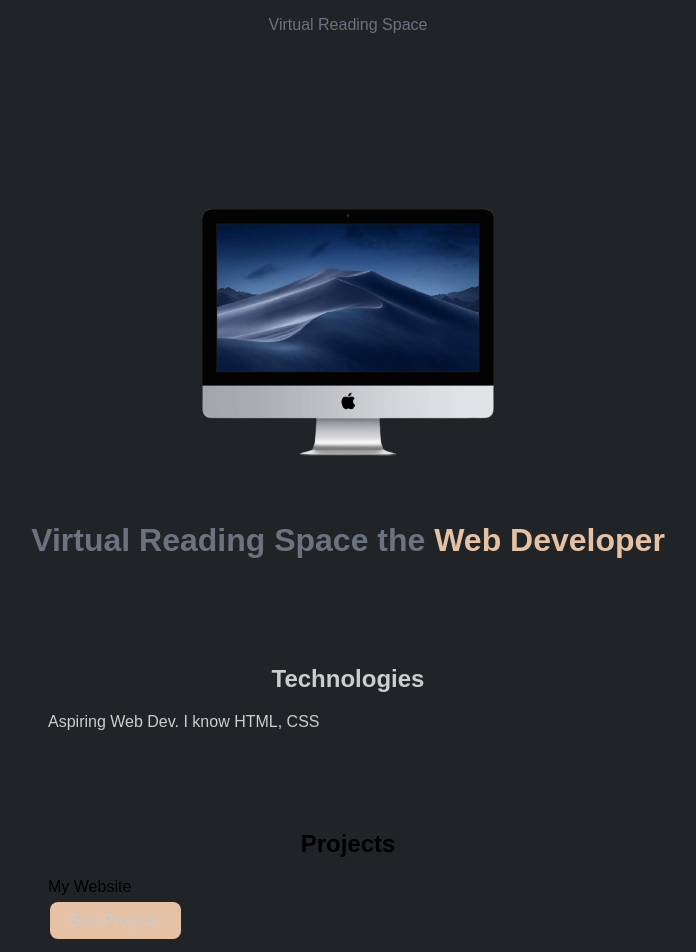
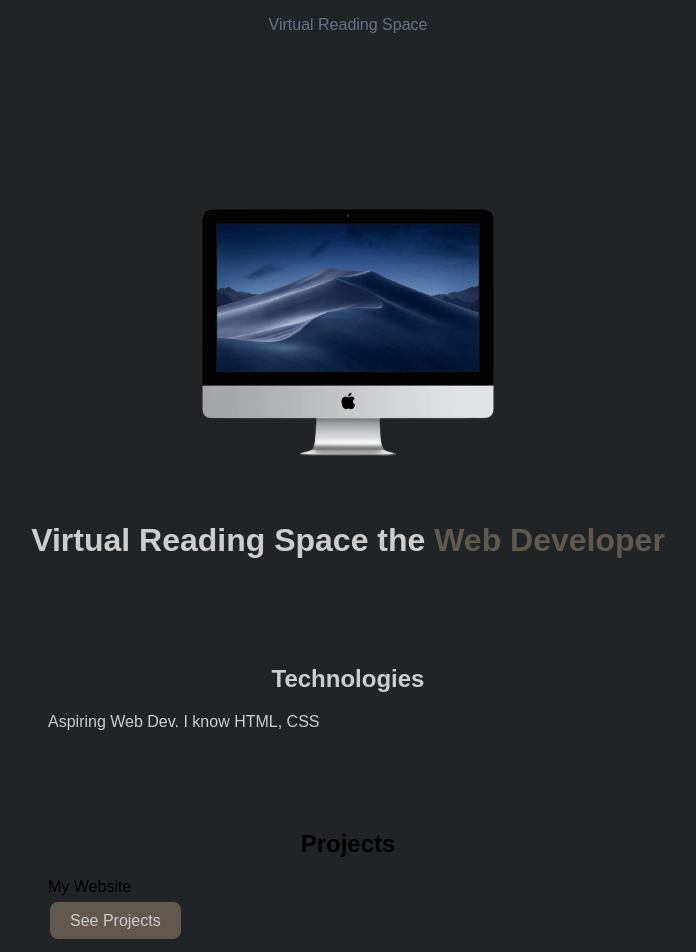
Before and after one commit to pronoyb07/VRS, a plain HTML site: page index.html in a window 1280 px wide. Shown: the top 952 px of the page, without its empty margins (292-988 px from the left). Drawn offline with Linux system fonts and the light colour scheme.

Commit message:
SM aur nai karra mai!

```diff
--- a/style.css
+++ b/style.css
@@ -1,8 +1,7 @@
 @import url('https://fonts.googleapis.com/css2?family=Montserrat:wght@700&display=swap');
 
 :root {
-    --primary-color: #E5C2A6;
-    --dark-gray: #6b7280;
+    --primary-color: #61584E;
     --off-white: #CDCDCE;
 }
 
@@ -135,7 +134,7 @@ If ou give only top & right, top one will be applied to bottom and right one wil
 .hero .hero-heading {
     text-align: center;
     padding-top: 1rem;
-    color: var(--dark-gray);
+    color: var(--off-white);
 }
 
 .hero .hero-heading .heading-inverted {
```
Also changed, not shown: index.html (+3 -3 lines).
